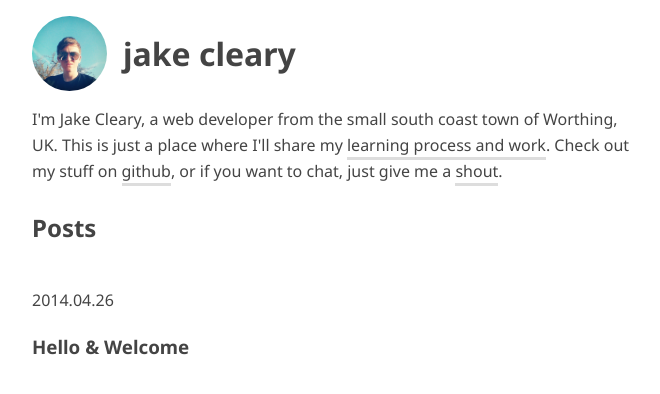
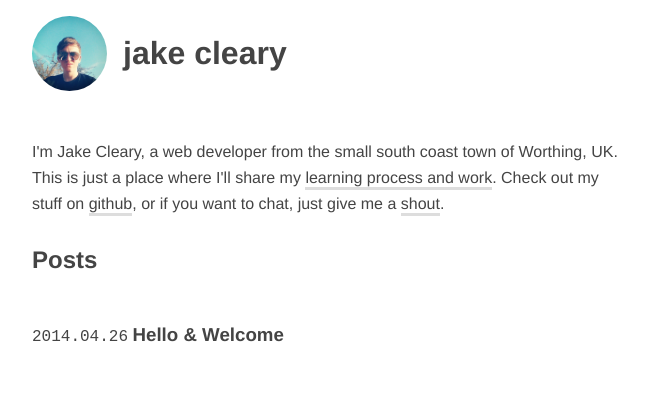
Before and after one commit to clear-y/jc-2014, a Jekyll site: the page built from index.html, in a window 1280 px wide. Shown: the top 394 px of the page, without its empty margins (308-968 px from the left). Built offline with Jekyll 4.4.1, drawn with Linux system fonts in a browser that asks for light colours; Markdown is read by kramdown in place of the engine named in the settings.

Commit message:
Small style tweaks

```diff
--- a/_assets/sass/partials/_header.sass
+++ b/_assets/sass/partials/_header.sass
@@ -1,6 +1,6 @@
 .page-header
     @extend %clearfix
-    margin: 1em 0
+    margin: 1em 0 3em
     > a
         overflow: hidden
         display: block
--- a/_assets/sass/partials/_posts.sass
+++ b/_assets/sass/partials/_posts.sass
@@ -5,8 +5,12 @@
         margin: 1em 0
         &:last-child
             border-bottom: none
-        h2
+        &-name
             margin: 0
+            display: inline-block
+        &-date
+            font-family: monospace
+            font-size: 16px
 
 .single-post
     .post-title
--- a/_assets/sass/partials/_typography.sass
+++ b/_assets/sass/partials/_typography.sass
@@ -1,5 +1,5 @@
 body
-    font-family: 'Noto Sans', serif
+    font-family: 'Helvetica', serif
     line-height: 1.618
     color: $primary
 
--- a/public/css/main.css
+++ b/public/css/main.css
@@ -1 +1,2 @@
-.page-header{zoom:1}.page-header:before,.page-header:after{content:"\0020";display:block;height:0;overflow:hidden}.page-header:after{clear:both}*,*:before,*:after{margin:0;padding:0;-moz-box-sizing:border-box;box-sizing:border-box}img{max-width:100%;height:auto}.page-wrapper{width:90%;max-width:600px;margin:auto}body{font-family:"Noto Sans",serif;line-height:1.618;color:#444}h1,h2,h3,h4,h5,h6,p,ul{margin:1em 0}p a,li a{border-bottom:3px solid #ddd;padding-bottom:1px;color:#444;-webkit-transition:all 0.5s;transition:all 0.5s}p a:hover,li a:hover{border-bottom-color:#20b2aa;color:#20b2aa}a{text-decoration:none;color:inherit}.page-header{margin:1em 0}.page-header>a{overflow:hidden;display:block;text-decoration:none;color:inherit}.page-header h1{margin:0;line-height:2.35em}.page-header img{width:75px;float:left;margin:0 1em 0 0;border-radius:50%;-webkit-transition:all 0.2s;transition:all 0.2s}.page-header:hover img{-webkit-transform:rotate(15deg);transform:rotate(15deg)}.posts .post{border-bottom:3px solid #ddd;padding:1em 0;margin:1em 0}.posts .post:last-child{border-bottom:none}.posts .post h2{margin:0}.single-post .post-title{margin-bottom:0}.single-post .meta{margin-top:0}
+.page-header{zoom:1}.page-header:before,.page-header:after{content:" ";display:block;height:0;overflow:hidden}.page-header:after{clear:both}*,*:before,*:after{margin:0;padding:0;-moz-box-sizing:border-box;box-sizing:border-box}img{max-width:100%;height:auto}.page-wrapper{width:90%;max-width:600px;margin:auto}body{font-family:"Helvetica",serif;line-height:1.618;color:#444}h1,h2,h3,h4,h5,h6,p,ul{margin:1em 0}p a,li a{border-bottom:3px solid #ddd;padding-bottom:1px;color:#444;-webkit-transition:all 0.5s;transition:all 0.5s}p a:hover,li a:hover{border-bottom-color:#20b2aa;color:#20b2aa}a{text-decoration:none;color:inherit}.page-header{margin:1em 0 3em}.page-header>a{overflow:hidden;display:block;text-decoration:none;color:inherit}.page-header h1{margin:0;line-height:2.35em}.page-header img{width:75px;float:left;margin:0 1em 0 0;border-radius:50%;-webkit-transition:all 0.2s;transition:all 0.2s}.page-header:hover img{-webkit-transform:rotate(15deg);transform:rotate(15deg)}.posts .post{border-bottom:3px solid #ddd;padding:1em 0;margin:1em 0}.posts .post:last-child{border-bottom:none}.posts .post-name{margin:0;display:inline-block}.posts .post-date{font-family:monospace;font-size:16px}.single-post .post-title{margin-bottom:0}.single-post .meta{margin-top:0}
+/*# sourceMappingURL=main.css.map */
```
Also changed, not shown: _assets/sass/partials/_reset.sass (line endings or trailing spaces).
